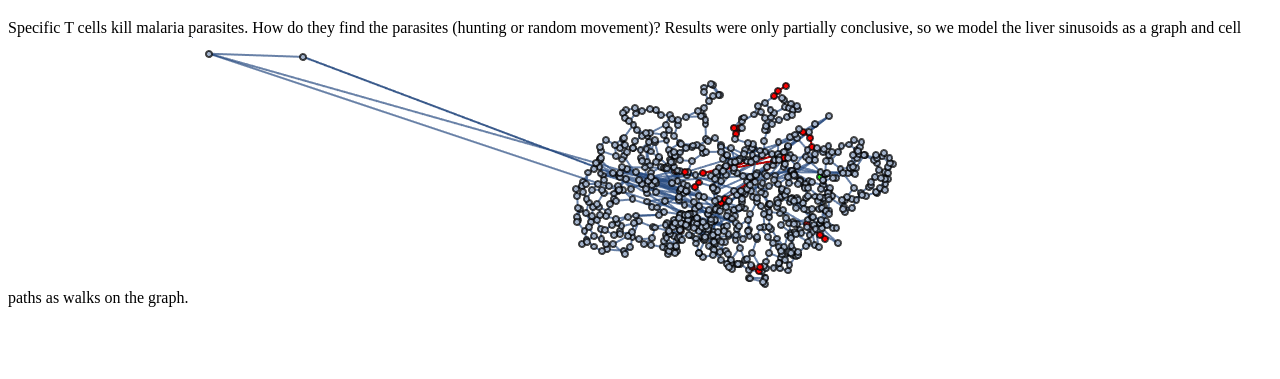
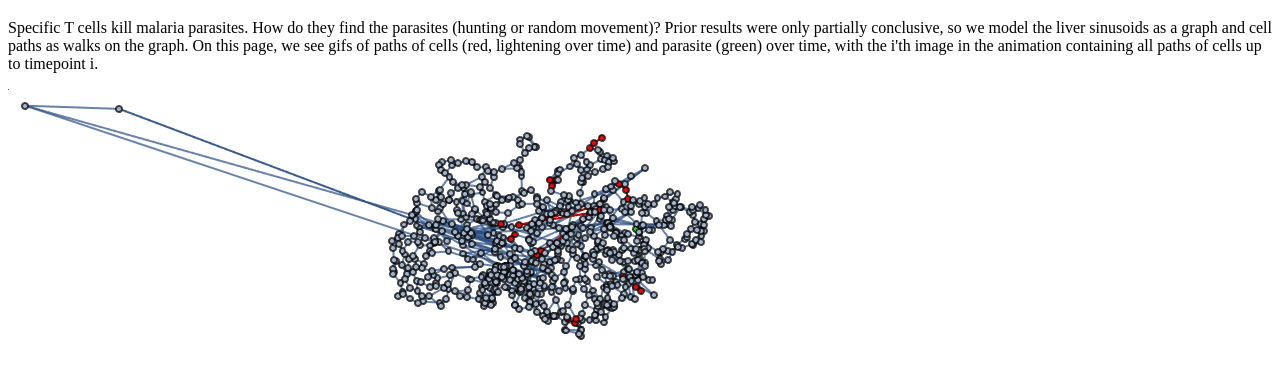
Before and after one commit to viktorZenkov/sinusoids, a plain HTML site: page index.html in a window 1280 px wide. Shown: the part 61-440 px from the top of the page. Drawn offline with Linux system fonts and the light colour scheme.

Commit message:
Update index.html

```diff
--- a/index.html
+++ b/index.html
@@ -9,7 +9,7 @@
 
 <h1>Cells moving in the liver</h1>
 
-  Specific T cells kill malaria parasites. How do they find the parasites (hunting or random movement)? Results were only partially conclusive, so we model the liver sinusoids as a graph and cell paths as walks on the graph.
+  <p>Specific T cells kill malaria parasites. How do they find the parasites (hunting or random movement)? Prior results were only partially conclusive, so we model the liver sinusoids as a graph and cell paths as walks on the graph. On this page, we see gifs of paths of cells (red, lightening over time) and parasite (green) over time, with the i'th image in the animation containing all paths of cells up to timepoint i.</p>
 
   <img src="gifs/pathongraph_test.gif" alt="(gif)">
 
```
